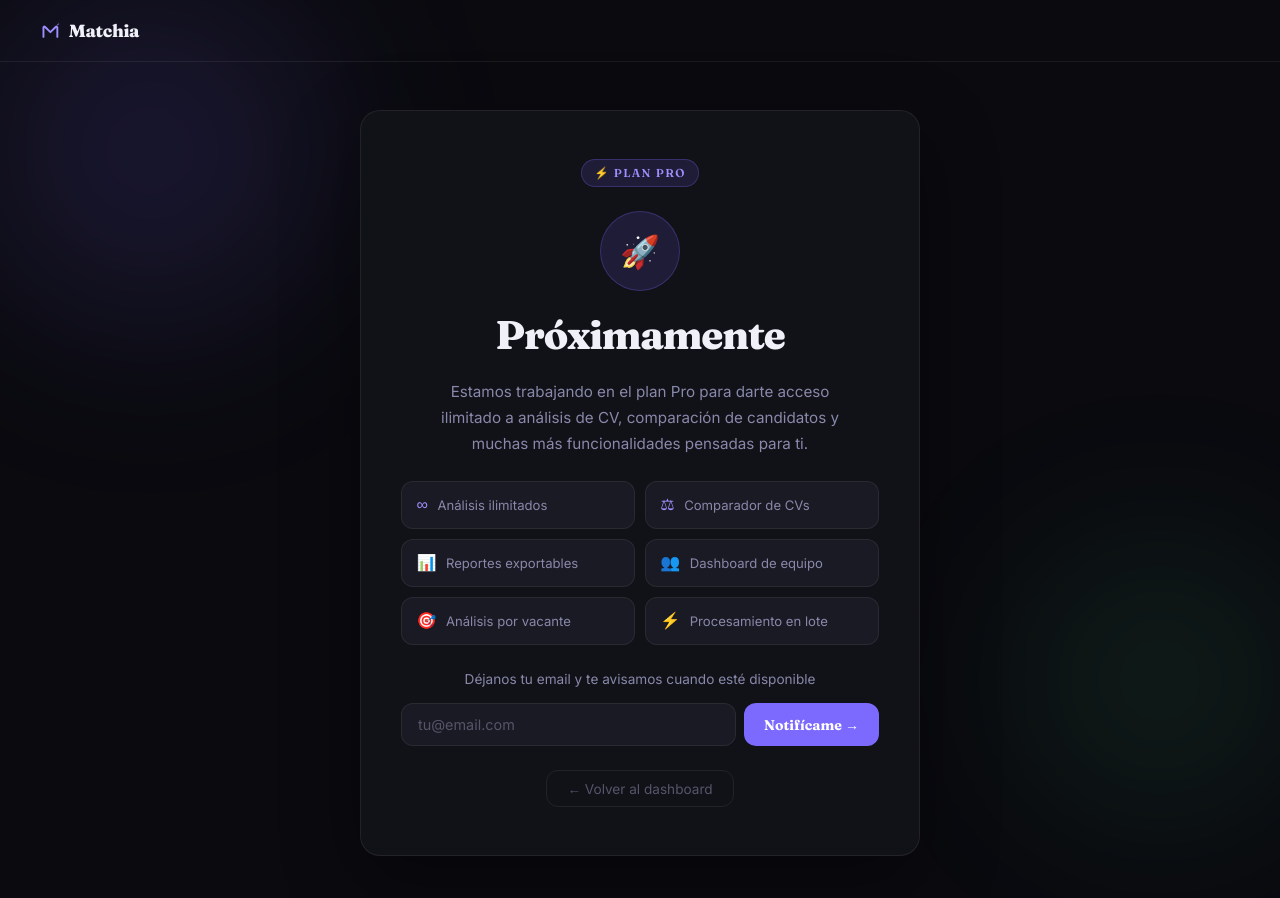
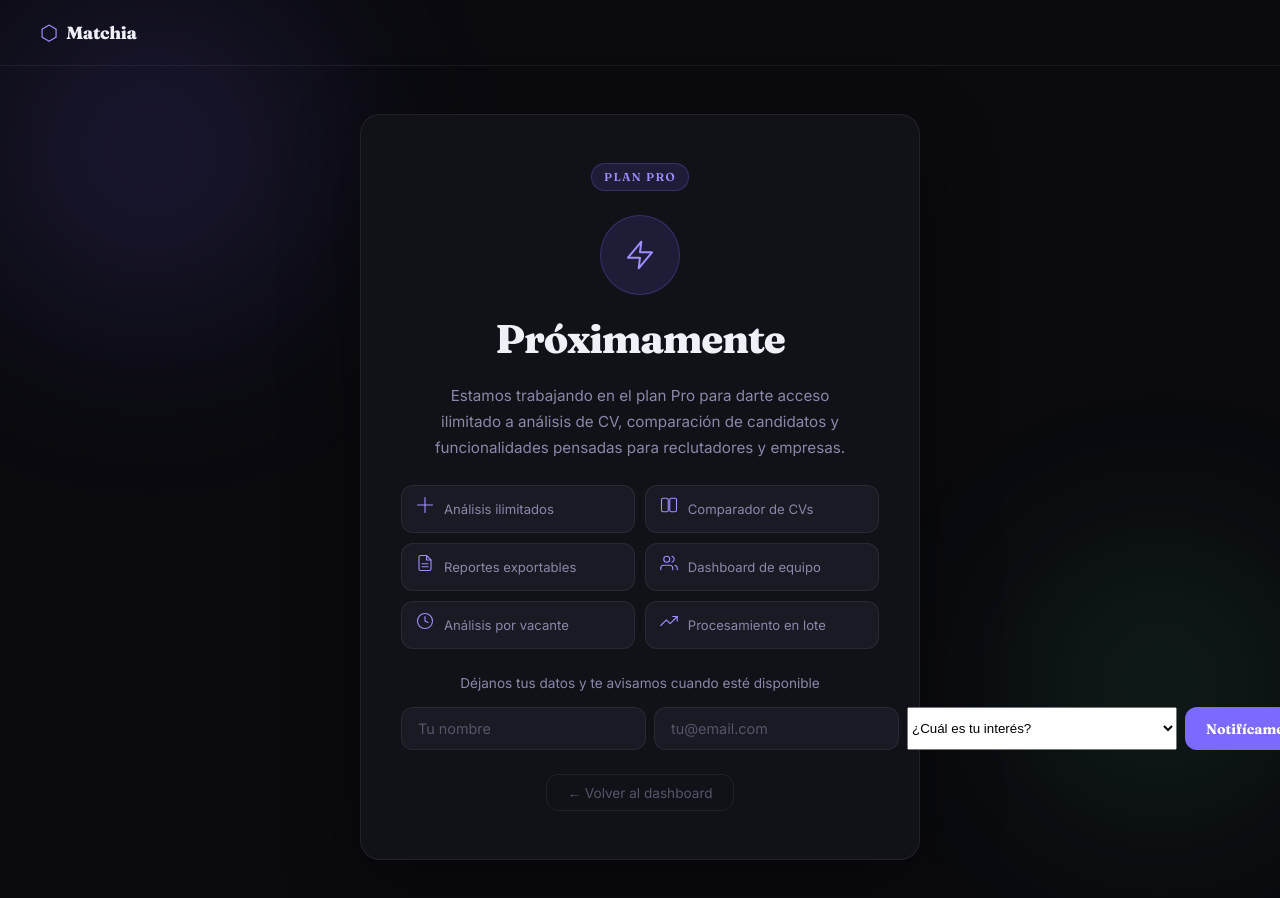
Before and after one commit to Basara2024/Cv-analyzer, a Next.js app in the folder frontend/: page /coming-soon in a window 1280 px wide. Shown: the top 898 px of the page. Built offline with nearby package versions, Linux system fonts and the light colour scheme.

Commit message:
update en coming soon

```diff
--- a/frontend/app/coming-soon/page.tsx
+++ b/frontend/app/coming-soon/page.tsx
@@ -3,30 +3,90 @@ import { useState } from "react";
 import { useRouter } from "next/navigation";
 import axios from "axios";
 import styles from "./coming-soon.module.css";
-import { MatchiaLogo } from "@/app/components/MatchiaLogo";
+
+const features = [
+  {
+    icon: (
+      <svg width="18" height="18" viewBox="0 0 24 24" fill="none" stroke="currentColor" strokeWidth="1.5" strokeLinecap="round" strokeLinejoin="round">
+        <path d="M12 2v20M2 12h20"/>
+      </svg>
+    ),
+    label: "Análisis ilimitados",
+  },
+  {
+    icon: (
+      <svg width="18" height="18" viewBox="0 0 24 24" fill="none" stroke="currentColor" strokeWidth="1.5" strokeLinecap="round" strokeLinejoin="round">
+        <rect x="2" y="3" width="9" height="18" rx="2"/><rect x="13" y="3" width="9" height="18" rx="2"/>
+      </svg>
+    ),
+    label: "Comparador de CVs",
+  },
+  {
+    icon: (
+      <svg width="18" height="18" viewBox="0 0 24 24" fill="none" stroke="currentColor" strokeWidth="1.5" strokeLinecap="round" strokeLinejoin="round">
+        <path d="M14 2H6a2 2 0 0 0-2 2v16a2 2 0 0 0 2 2h12a2 2 0 0 0 2-2V8z"/>
+        <polyline points="14 2 14 8 20 8"/>
+        <line x1="16" y1="13" x2="8" y2="13"/><line x1="16" y1="17" x2="8" y2="17"/>
+      </svg>
+    ),
+    label: "Reportes exportables",
+  },
+  {
+    icon: (
+      <svg width="18" height="18" viewBox="0 0 24 24" fill="none" stroke="currentColor" strokeWidth="1.5" strokeLinecap="round" strokeLinejoin="round">
+        <path d="M17 21v-2a4 4 0 0 0-4-4H5a4 4 0 0 0-4 4v2"/>
+        <circle cx="9" cy="7" r="4"/>
+        <path d="M23 21v-2a4 4 0 0 0-3-3.87"/>
+        <path d="M16 3.13a4 4 0 0 1 0 7.75"/>
+      </svg>
+    ),
+    label: "Dashboard de equipo",
+  },
+  {
+    icon: (
+      <svg width="18" height="18" viewBox="0 0 24 24" fill="none" stroke="currentColor" strokeWidth="1.5" strokeLinecap="round" strokeLinejoin="round">
+        <circle cx="12" cy="12" r="10"/>
+        <polyline points="12 6 12 12 16 14"/>
+      </svg>
+    ),
+    label: "Análisis por vacante",
+  },
+  {
+    icon: (
+      <svg width="18" height="18" viewBox="0 0 24 24" fill="none" stroke="currentColor" strokeWidth="1.5" strokeLinecap="round" strokeLinejoin="round">
+        <polyline points="23 6 13.5 15.5 8.5 10.5 1 18"/>
+        <polyline points="17 6 23 6 23 12"/>
+      </svg>
+    ),
+    label: "Procesamiento en lote",
+  },
+];
 
 export default function ComingSoonPage() {
   const router = useRouter();
-  const [email, setEmail] = useState("");
+  const [form, setForm] = useState({ name: "", email: "", interest: "" });
   const [submitted, setSubmitted] = useState(false);
   const [loading, setLoading] = useState(false);
   const [error, setError] = useState("");
 
   const handleSubmit = async (e: React.FormEvent) => {
     e.preventDefault();
-    if (!email) return;
+    if (!form.name || !form.email || !form.interest) return;
     setLoading(true);
     setError("");
 
     try {
-      await axios.post(`${process.env.NEXT_PUBLIC_API_URL}/waitlist`, { email });
+      await axios.post(`${process.env.NEXT_PUBLIC_API_URL}/waitlist`, {
+        email: form.email,
+        name: form.name,
+        interest: form.interest,
+      });
       setSubmitted(true);
     } catch (err: any) {
-      const msg = err.response?.data?.message;
       if (err.response?.data?.alreadyRegistered) {
         setSubmitted(true);
       } else {
-        setError(msg || "Error al registrarte. Intenta de nuevo.");
+        setError(err.response?.data?.message || "Error al registrarte. Intenta de nuevo.");
       }
     } finally {
       setLoading(false);
@@ -40,33 +100,28 @@ export default function ComingSoonPage() {
 
       <nav className={styles.navbar}>
         <button className={styles.logo} onClick={() => router.back()}>
-          <MatchiaLogo className={styles.logoIcon} />
+          <span className={styles.logoIcon}>⬡</span>
           <span className={styles.logoText}>Matchia</span>
         </button>
       </nav>
 
       <main className={styles.main}>
         <div className={`${styles.card} fade-up`}>
-          <span className={styles.tag}>⚡ Plan Pro</span>
+          <span className={styles.tag}>Plan Pro</span>
 
           <div className={styles.iconWrapper}>
-            <span className={styles.icon}>🚀</span>
+            <svg width="32" height="32" viewBox="0 0 24 24" fill="none" stroke="var(--accent-bright)" strokeWidth="1.5" strokeLinecap="round" strokeLinejoin="round">
+              <polygon points="13 2 3 14 12 14 11 22 21 10 12 10 13 2"/>
+            </svg>
           </div>
 
           <h1 className={styles.title}>Próximamente</h1>
           <p className={styles.subtitle}>
-            Estamos trabajando en el plan Pro para darte acceso ilimitado a análisis de CV, comparación de candidatos y muchas más funcionalidades pensadas para ti.
+            Estamos trabajando en el plan Pro para darte acceso ilimitado a análisis de CV, comparación de candidatos y funcionalidades pensadas para reclutadores y empresas.
           </p>
 
           <div className={styles.features}>
-            {[
-              { icon: "∞", label: "Análisis ilimitados" },
-              { icon: "⚖", label: "Comparador de CVs" },
-              { icon: "📊", label: "Reportes exportables" },
-              { icon: "👥", label: "Dashboard de equipo" },
-              { icon: "🎯", label: "Análisis por vacante" },
-              { icon: "⚡", label: "Procesamiento en lote" },
-            ].map((f) => (
+            {features.map((f) => (
               <div className={styles.feature} key={f.label}>
                 <span className={styles.featureIcon}>{f.icon}</span>
                 <span>{f.label}</span>
@@ -77,29 +132,49 @@ export default function ComingSoonPage() {
           {!submitted ? (
             <div className={styles.formSection}>
               <p className={styles.formLabel}>
-                Déjanos tu email y te avisamos cuando esté disponible
+                Déjanos tus datos y te avisamos cuando esté disponible
               </p>
               <form onSubmit={handleSubmit} className={styles.form}>
                 <input
                   className={styles.input}
+                  type="text"
+                  placeholder="Tu nombre"
+                  value={form.name}
+                  onChange={(e) => setForm({ ...form, name: e.target.value })}
+                  required
+                />
+                <input
+                  className={styles.input}
                   type="email"
                   placeholder="tu@email.com"
-                  value={email}
-                  onChange={(e) => setEmail(e.target.value)}
+                  value={form.email}
+                  onChange={(e) => setForm({ ...form, email: e.target.value })}
                   required
                 />
+                <select
+                  className={styles.select}
+                  value={form.interest}
+                  onChange={(e) => setForm({ ...form, interest: e.target.value })}
+                  required
+                >
+                  <option value="">¿Cuál es tu interés?</option>
+                  <option value="personal">Personal — quiero mejorar mi CV</option>
+                  <option value="empresarial">Empresarial — quiero analizar candidatos</option>
+                </select>
                 <button className={styles.btn} type="submit" disabled={loading}>
-                  {loading ? <span className={styles.spinner} /> : "Notifícame →"}
+                  {loading ? <span className={styles.spinner} /> : "Notifícame"}
                 </button>
               </form>
               {error && <p className={styles.error}>{error}</p>}
             </div>
           ) : (
             <div className={styles.successBox}>
-              <span className={styles.successIcon}>✓</span>
+              <svg width="20" height="20" viewBox="0 0 24 24" fill="none" stroke="var(--green)" strokeWidth="2" strokeLinecap="round" strokeLinejoin="round">
+                <polyline points="20 6 9 17 4 12"/>
+              </svg>
               <div>
                 <p className={styles.successTitle}>¡Listo! Te tenemos en la lista</p>
-                <p className={styles.successDesc}>Te notificaremos en {email} cuando el plan Pro esté disponible.</p>
+                <p className={styles.successDesc}>Te notificaremos en {form.email} cuando el plan Pro esté disponible.</p>
               </div>
             </div>
           )}
```
Also changed, not shown: 1 other file (tests, documents, lock files or other folders).
